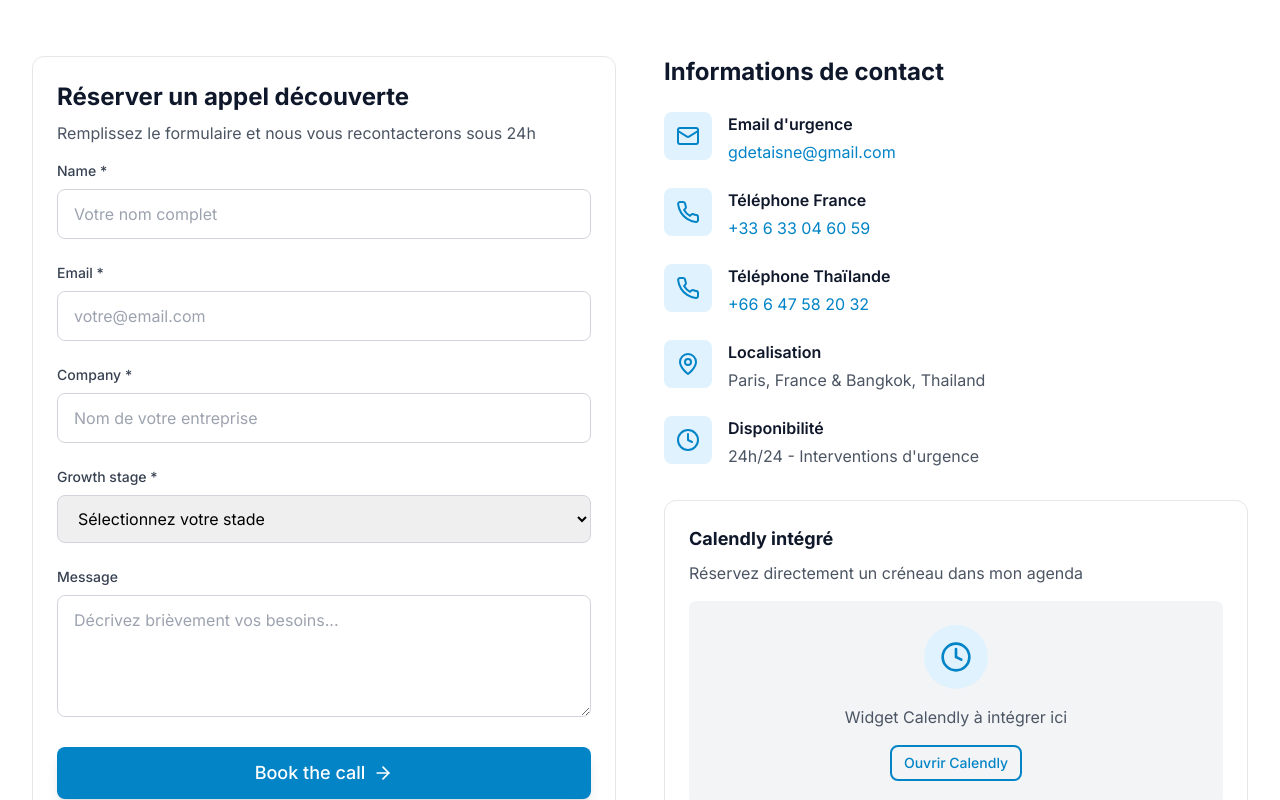
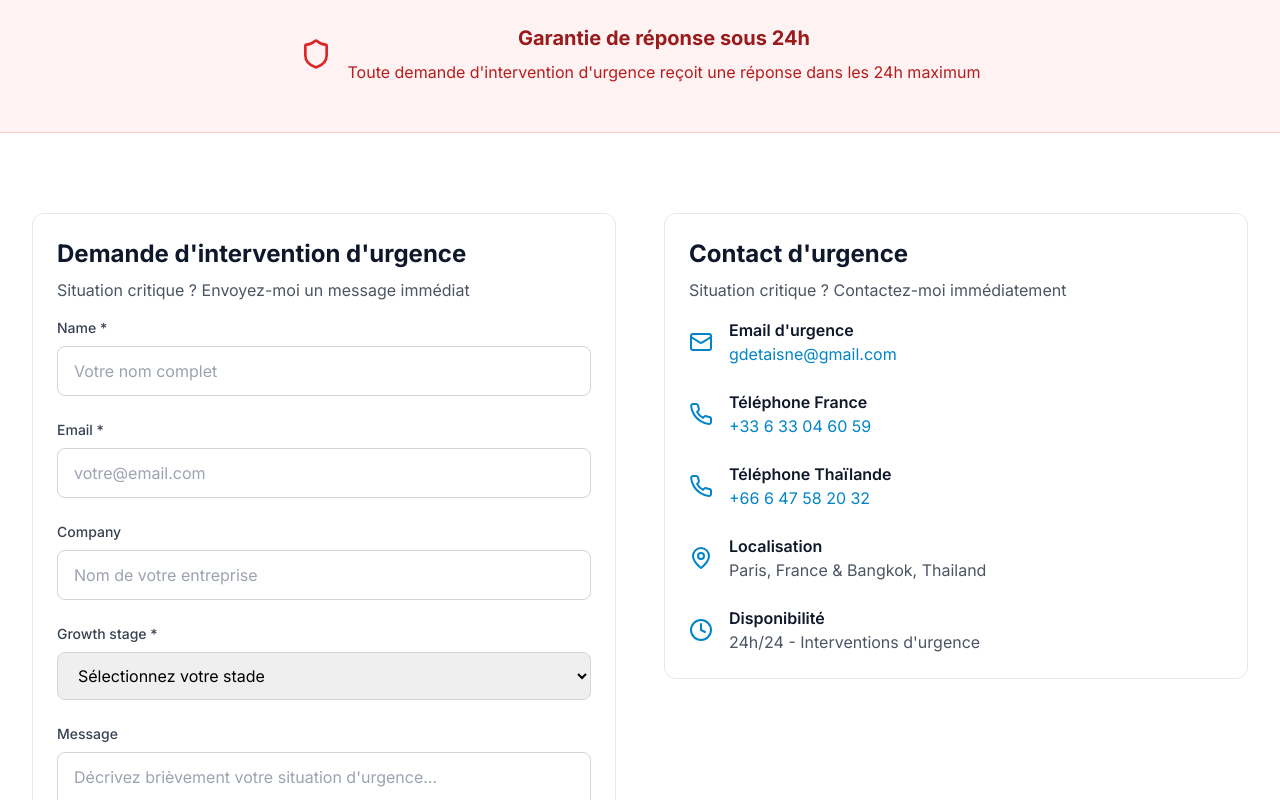
Before and after one commit to gdetaisne/gslv.fr, a Next.js app: page /en/contact in a window 1280 px wide. Shown: the part 380-1180 px from the top of the page. Built offline with nearby package versions, Linux system fonts and the light colour scheme.

Commit message:
Simplification contact: suppression Calendly + envoi email direct + garantie 24h

```diff
--- a/app/[locale]/contact/page.tsx
+++ b/app/[locale]/contact/page.tsx
@@ -3,7 +3,7 @@
 import { useState } from 'react'
 import { useTranslations } from 'next-intl'
 import { motion } from 'framer-motion'
-import { Mail, Phone, MapPin, Clock, CheckCircle, ArrowRight } from 'lucide-react'
+import { Mail, Phone, MapPin, Clock, CheckCircle, ArrowRight, Shield } from 'lucide-react'
 import Button from '../../components/Button'
 import { Card, CardContent, CardHeader } from '../../components/Card'
 
@@ -24,11 +24,46 @@ export default function ContactPage() {
     e.preventDefault()
     setIsSubmitting(true)
 
-    // Simulate form submission
-    await new Promise(resolve => setTimeout(resolve, 2000))
+    try {
+      // Envoi de l'email via l'API
+      const response = await fetch('/api/send-email', {
+        method: 'POST',
+        headers: {
+          'Content-Type': 'application/json',
+        },
+        body: JSON.stringify({
+          to: 'gdetaisne@gmail.com',
+          subject: `Demande d'intervention d'urgence - ${formData.company || 'Particulier'}`,
+          name: formData.name,
+          email: formData.email,
+          company: formData.company,
+          stage: formData.stage,
+          message: formData.message,
+        }),
+      })
+
+      if (response.ok) {
+        setIsSubmitted(true)
+      } else {
+        throw new Error('Erreur lors de l\'envoi')
+      }
+    } catch (error) {
+      console.error('Erreur:', error)
+      // Fallback: redirection vers mailto
+      const subject = encodeURIComponent(`Demande d'intervention d'urgence - ${formData.company || 'Particulier'}`)
+      const body = encodeURIComponent(`
+Nom: ${formData.name}
+Email: ${formData.email}
+Entreprise: ${formData.company}
+Situation: ${formData.stage}
+
+Message:
+${formData.message}
+      `)
+      window.location.href = `mailto:gdetaisne@gmail.com?subject=${subject}&body=${body}`
+    }
 
     setIsSubmitting(false)
-    setIsSubmitted(true)
   }
 
   const handleChange = (e: React.ChangeEvent<HTMLInputElement | HTMLTextAreaElement | HTMLSelectElement>) => {
@@ -86,21 +121,21 @@ export default function ContactPage() {
           initial={{ opacity: 0, scale: 0.9 }}
           animate={{ opacity: 1, scale: 1 }}
           transition={{ duration: 0.5 }}
-          className="max-w-md mx-auto text-center"
         >
-          <Card className="p-8">
-            <div className="w-16 h-16 bg-accent-100 rounded-full flex items-center justify-center mx-auto mb-6">
-              <CheckCircle className="w-8 h-8 text-accent-600" />
-            </div>
+          <Card className="max-w-md mx-auto text-center">
+            <CardContent className="p-8">
+              <CheckCircle className="w-16 h-16 text-green-500 mx-auto mb-4" />
               <h2 className="text-2xl font-bold text-dark-900 mb-4">
                 Message envoyé !
               </h2>
               <p className="text-gray-600 mb-6">
-              Merci pour votre message. Nous vous recontacterons dans les plus brefs délais.
+                Votre demande d'intervention d'urgence a été transmise à gdetaisne@gmail.com.
+                Je vous réponds sous 24h maximum.
               </p>
               <Button onClick={() => setIsSubmitted(false)}>
                 Envoyer un autre message
               </Button>
+            </CardContent>
           </Card>
         </motion.div>
       </div>
@@ -133,6 +168,28 @@ export default function ContactPage() {
         </div>
       </section>
 
+      {/* Garantie de réponse */}
+      <section className="py-12 bg-red-50 border-b border-red-200">
+        <div className="max-w-4xl mx-auto px-4 sm:px-6 lg:px-8">
+          <motion.div
+            initial={{ opacity: 0, y: 20 }}
+            animate={{ opacity: 1, y: 0 }}
+            transition={{ duration: 0.6 }}
+            className="flex items-center justify-center space-x-4"
+          >
+            <Shield className="w-8 h-8 text-red-600" />
+            <div className="text-center">
+              <h3 className="text-xl font-bold text-red-800 mb-2">
+                Garantie de réponse sous 24h
+              </h3>
+              <p className="text-red-700">
+                Toute demande d'intervention d'urgence reçoit une réponse dans les 24h maximum
+              </p>
+            </div>
+          </motion.div>
+        </div>
+      </section>
+
       {/* Contact Form & Info */}
       <section className="py-20 bg-white">
         <div className="max-w-7xl mx-auto px-4 sm:px-6 lg:px-8">
@@ -146,10 +203,10 @@ export default function ContactPage() {
               <Card>
                 <CardHeader>
                   <h2 className="text-2xl font-bold text-dark-900 mb-2">
-                    Réserver un appel découverte
+                    Demande d'intervention d'urgence
                   </h2>
                   <p className="text-gray-600">
-                    Remplissez le formulaire et nous vous recontacterons sous 24h
+                    Situation critique ? Envoyez-moi un message immédiat
                   </p>
                 </CardHeader>
                 <CardContent>
@@ -188,7 +245,7 @@ export default function ContactPage() {
 
                     <div>
                       <label htmlFor="company" className="block text-sm font-medium text-gray-700 mb-2">
-                        {t('form.company')} *
+                        {t('form.company')}
                       </label>
                       <input
                         type="text"
@@ -196,7 +253,6 @@ export default function ContactPage() {
                         name="company"
                         value={formData.company}
                         onChange={handleChange}
-                        required
                         className="w-full px-4 py-3 border border-gray-300 rounded-lg focus:ring-2 focus:ring-primary-500 focus:border-transparent"
                         placeholder="Nom de votre entreprise"
                       />
@@ -234,7 +290,7 @@ export default function ContactPage() {
                         onChange={handleChange}
                         rows={4}
                         className="w-full px-4 py-3 border border-gray-300 rounded-lg focus:ring-2 focus:ring-primary-500 focus:border-transparent"
-                        placeholder="Décrivez brièvement vos besoins..."
+                        placeholder="Décrivez brièvement votre situation d'urgence..."
                       />
                     </div>
 
@@ -244,7 +300,7 @@ export default function ContactPage() {
                       className="w-full btn-hover"
                       isLoading={isSubmitting}
                     >
-                      {isSubmitting ? 'Envoi en cours...' : t('form.submit')}
+                      {isSubmitting ? 'Envoi en cours...' : 'Envoyer la demande d\'urgence'}
                       <ArrowRight className="w-5 h-5 ml-2" />
                     </Button>
                   </form>
@@ -257,22 +313,31 @@ export default function ContactPage() {
               initial={{ opacity: 0, x: 20 }}
               animate={{ opacity: 1, x: 0 }}
               transition={{ duration: 0.8, delay: 0.2 }}
-              className="space-y-8"
             >
-              <div>
-                <h2 className="text-2xl font-bold text-dark-900 mb-6">
-                  Informations de contact
+              <Card>
+                <CardHeader>
+                  <h2 className="text-2xl font-bold text-dark-900 mb-2">
+                    Contact d'urgence
                   </h2>
+                  <p className="text-gray-600">
+                    Situation critique ? Contactez-moi immédiatement
+                  </p>
+                </CardHeader>
+                <CardContent>
                   <div className="space-y-6">
                     {contactInfo.map((info, index) => (
-                    <div key={index} className="flex items-start space-x-4">
-                      <div className="w-12 h-12 bg-primary-100 rounded-lg flex items-center justify-center flex-shrink-0">
+                      <motion.div
+                        key={index}
+                        initial={{ opacity: 0, x: -20 }}
+                        animate={{ opacity: 1, x: 0 }}
+                        transition={{ duration: 0.6, delay: index * 0.1 }}
+                        className="flex items-center space-x-4"
+                      >
+                        <div className="flex-shrink-0">
                           {info.icon}
                         </div>
                         <div>
-                        <h3 className="font-semibold text-dark-900 mb-1">
-                          {info.title}
-                        </h3>
+                          <h3 className="font-semibold text-dark-900">{info.title}</h3>
                           {info.link ? (
                             <a
                               href={info.link}
@@ -284,31 +349,8 @@ export default function ContactPage() {
                             <p className="text-gray-600">{info.value}</p>
                           )}
                         </div>
-                    </div>
+                      </motion.div>
                     ))}
-                </div>
-              </div>
-
-              <Card>
-                <CardHeader>
-                  <h3 className="text-lg font-bold text-dark-900 mb-2">
-                    Calendly intégré
-                  </h3>
-                  <p className="text-gray-600">
-                    Réservez directement un créneau dans mon agenda
-                  </p>
-                </CardHeader>
-                <CardContent>
-                  <div className="bg-gray-100 rounded-lg p-6 text-center">
-                    <div className="w-16 h-16 bg-primary-100 rounded-full flex items-center justify-center mx-auto mb-4">
-                      <Clock className="w-8 h-8 text-primary-600" />
-                    </div>
-                    <p className="text-gray-600 mb-4">
-                      Widget Calendly à intégrer ici
-                    </p>
-                    <Button variant="outline" size="sm">
-                      Ouvrir Calendly
-                    </Button>
                   </div>
                 </CardContent>
               </Card>
--- /dev/null
+++ b/app/api/send-email/route.ts
@@ -0,0 +1,97 @@
+import { NextRequest, NextResponse } from 'next/server'
+import { Resend } from 'resend'
+
+const resend = new Resend(process.env.RESEND_API_KEY)
+
+export async function POST(request: NextRequest) {
+  try {
+    const { to, subject, name, email, company, stage, message } = await request.json()
+
+    // Validation des données
+    if (!to || !subject || !name || !email) {
+      return NextResponse.json(
+        { error: 'Données manquantes' },
+        { status: 400 }
+      )
+    }
+
+    // Construction du contenu de l'email
+    const emailContent = `
+Nouvelle demande d'intervention d'urgence
+
+Informations du contact:
+- Nom: ${name}
+- Email: ${email}
+- Entreprise: ${company || 'Non renseigné'}
+- Situation: ${stage || 'Non renseigné'}
+
+Message:
+${message || 'Aucun message'}
+
+---
+Envoyé depuis le site GSLV.cloud
+    `.trim()
+
+    // Envoi de l'email via Resend
+    if (process.env.RESEND_API_KEY) {
+      const { data, error } = await resend.emails.send({
+        from: 'GSLV.cloud <noreply@gslv.cloud>',
+        to: [to],
+        subject: subject,
+        text: emailContent,
+        html: `
+          <div style="font-family: Arial, sans-serif; max-width: 600px; margin: 0 auto;">
+            <h2 style="color: #dc2626;">🚨 Nouvelle demande d'intervention d'urgence</h2>
+
+            <div style="background: #f3f4f6; padding: 20px; border-radius: 8px; margin: 20px 0;">
+              <h3 style="color: #374151; margin-top: 0;">Informations du contact:</h3>
+              <ul style="list-style: none; padding: 0;">
+                <li><strong>Nom:</strong> ${name}</li>
+                <li><strong>Email:</strong> ${email}</li>
+                <li><strong>Entreprise:</strong> ${company || 'Non renseigné'}</li>
+                <li><strong>Situation:</strong> ${stage || 'Non renseigné'}</li>
+              </ul>
+            </div>
+
+            <div style="background: #fef2f2; padding: 20px; border-radius: 8px; margin: 20px 0;">
+              <h3 style="color: #dc2626; margin-top: 0;">Message:</h3>
+              <p style="white-space: pre-line;">${message || 'Aucun message'}</p>
+            </div>
+
+            <hr style="border: none; border-top: 1px solid #e5e7eb; margin: 30px 0;">
+            <p style="color: #6b7280; font-size: 14px;">
+              Envoyé depuis le site GSLV.cloud
+            </p>
+          </div>
+        `,
+      })
+
+      if (error) {
+        console.error('Erreur Resend:', error)
+        throw new Error('Erreur lors de l\'envoi de l\'email')
+      }
+
+      console.log('Email envoyé avec succès:', data)
+    } else {
+      // Fallback: simulation d'envoi si pas de clé API
+      console.log('Email à envoyer (simulation):', {
+        to,
+        subject,
+        content: emailContent
+      })
+      await new Promise(resolve => setTimeout(resolve, 1000))
+    }
+
+    return NextResponse.json(
+      { message: 'Email envoyé avec succès' },
+      { status: 200 }
+    )
+
+  } catch (error) {
+    console.error('Erreur lors de l\'envoi de l\'email:', error)
+    return NextResponse.json(
+      { error: 'Erreur lors de l\'envoi de l\'email' },
+      { status: 500 }
+    )
+  }
+}
--- a/package.json
+++ b/package.json
@@ -20,6 +20,7 @@
     "postcss": "^8.4.32",
     "react": "^18.2.0",
     "react-dom": "^18.2.0",
+    "resend": "^6.1.0",
     "tailwind-merge": "^2.2.0",
     "tailwindcss": "^3.3.6"
   },
```
Also changed, not shown: 1 other file (tests, documents, lock files or other folders). Lines whose indentation alone changed are shown as unchanged.
